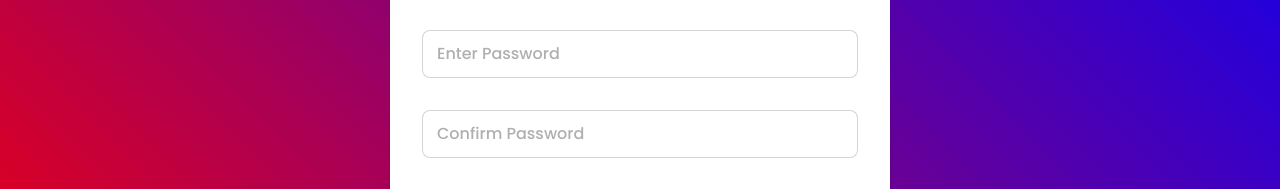
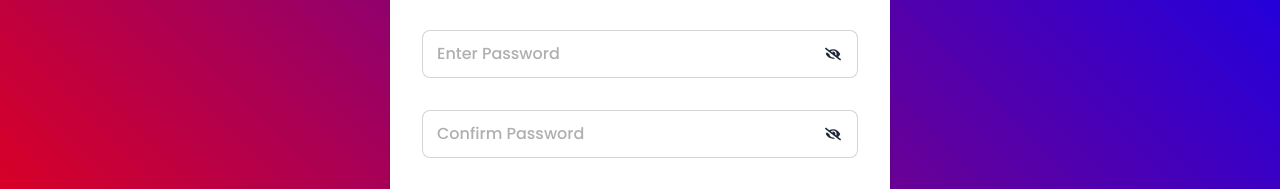
Before and after one commit to deepak-kr-patra/To-Do-List, a React (Vite) app in the folder frontend/: page /signup in a window 1280 px wide. Shown: the part 292-481 px from the top of the page. Built offline with nearby package versions, Linux system fonts and the light colour scheme.

Commit message:
added display password feature in input fields

```diff
--- a/frontend/src/components/UpdatePasswordModal.jsx
+++ b/frontend/src/components/UpdatePasswordModal.jsx
@@ -1,6 +1,7 @@
 import React, { useEffect, useState } from 'react'
 import useUpdatePassword from '../hooks/useUpdatePassword';
 import useAuthUser from '../zustand/useAuthUser';
+import { FaEye, FaEyeSlash } from "react-icons/fa";
 
 
 const UpdatePasswordModal = () => {
@@ -13,6 +14,17 @@ const UpdatePasswordModal = () => {
         newPassword: "",
         confirmedNewPassword: ""
     });
+
+    const [passwordVisibility, setPasswordVisibility] = useState(false);
+    const [confirmPasswordVisibility, setConfirmPasswordVisibility] = useState(false);
+
+    const togglePasswordVisibility = () => {
+        setPasswordVisibility(passwordVisibility === false ? true : false);
+    };
+
+    const toggleConfirmPasswordVisibility = () => {
+        setConfirmPasswordVisibility(confirmPasswordVisibility === false ? true : false);
+    };
 
     const closeChangePasswordModal = () => {
         const changePasswordModal = document.getElementById('change-password-modal-container');
@@ -45,14 +57,20 @@ const UpdatePasswordModal = () => {
                         <input type="password" id='old-password-input' placeholder='Enter current password' className="input input-bordered focus:outline-none focus:border-black w-full h-12" value={inputs.oldPassword} onChange={(e) => setInputs({ ...inputs, oldPassword: e.target.value })} />
                     </div>
 
-                    <div className='mb-4'>
-                        <label htmlFor="new-password-input" className='ml-2 cursor-pointer font-extrabold'>New Password</label>
-                        <input type="password" id='new-password-input' placeholder='Enter new password' className="input input-bordered focus:outline-none focus:border-black w-full h-12" value={inputs.newPassword} onChange={(e) => setInputs({ ...inputs, newPassword: e.target.value })} />
+                    <label htmlFor="new-password-input" className='ml-2 cursor-pointer font-extrabold'>New Password</label>
+                    <div className='mb-4 relative'>
+                        <input type={!passwordVisibility ? "password" : "text"} id='new-password-input' placeholder='Enter new password' className="input input-bordered focus:outline-none focus:border-black w-full h-12" value={inputs.newPassword} onChange={(e) => setInputs({ ...inputs, newPassword: e.target.value })} />
+                        <div className='eye-icon' onClick={() => togglePasswordVisibility()}>
+                            {!passwordVisibility ? <FaEyeSlash /> : <FaEye />}
+                        </div>
                     </div>
 
-                    <div className='mb-4'>
-                        <label htmlFor="confirm-new-password-input" className='ml-2 cursor-pointer font-extrabold'>Confirm New Password</label>
-                        <input type="password" id='confirm-new-password-input' placeholder='Confirm new password' className="input input-bordered focus:outline-none focus:border-black w-full h-12" value={inputs.confirmedNewPassword} onChange={(e) => setInputs({ ...inputs, confirmedNewPassword: e.target.value })} />
+                    <label htmlFor="confirm-new-password-input" className='ml-2 cursor-pointer font-extrabold'>Confirm New Password</label>
+                    <div className='mb-4 relative'>
+                        <input type={!confirmPasswordVisibility ? "password" : "text"} id='confirm-new-password-input' placeholder='Confirm new password' className="input input-bordered focus:outline-none focus:border-black w-full h-12" value={inputs.confirmedNewPassword} onChange={(e) => setInputs({ ...inputs, confirmedNewPassword: e.target.value })} />
+                        <div className='eye-icon' onClick={() => toggleConfirmPasswordVisibility()}>
+                            {!confirmPasswordVisibility ? <FaEyeSlash /> : <FaEye />}
+                        </div>
                     </div>
 
                     <div className='flex justify-end gap-2'>
--- a/frontend/src/index.css
+++ b/frontend/src/index.css
@@ -94,6 +94,14 @@ body {
     border-radius: 50px;
     border: 1px solid #DADCE0;
     color: #383838;
+}
+
+.eye-icon {
+    position: absolute;
+    top: 50%;
+    right: 4%;
+    transform: translateY(-50%);
+    cursor: pointer;
 }
 
 /* styling home page */
--- a/frontend/src/pages/Login.jsx
+++ b/frontend/src/pages/Login.jsx
@@ -2,6 +2,7 @@ import React, { useEffect, useState } from 'react';
 import { Link } from 'react-router-dom';
 import useLogin from '../hooks/useLogin';
 import useScreenWidth from '../zustand/useScreenwidth';
+import { FaEye, FaEyeSlash } from "react-icons/fa";
 
 
 const Login = () => {
@@ -11,6 +12,12 @@ const Login = () => {
 
   const { loading, login } = useLogin();
   const { screenWidth } = useScreenWidth();
+
+  const [passwordVisibility, setPasswordVisibility] = useState(false);
+
+  const togglePasswordVisibility = () => {
+    setPasswordVisibility(passwordVisibility === false ? true : false);
+  };
 
   const handleSubmit = (e) => {
     e.preventDefault();
@@ -58,7 +65,10 @@ const Login = () => {
             </div>
 
             <div className='input-div relative mb-8 max-sm:mb-6' id='password-div-login'>
-              <input type="password" id='password-div-input-login' className="input input-bordered focus:outline-none focus:border-black w-full h-12" value={password} onChange={(e) => setPassword(e.target.value)} />
+              <input type={!passwordVisibility ? "password" : "text"} id='password-div-input-login' className="input input-bordered focus:outline-none focus:border-black w-full h-12" value={password} onChange={(e) => setPassword(e.target.value)} />
+              <div className='eye-icon' onClick={() => togglePasswordVisibility()}>
+                {!passwordVisibility ? <FaEyeSlash /> : <FaEye />}
+              </div>
             </div>
 
             <div>
--- a/frontend/src/pages/Signup.jsx
+++ b/frontend/src/pages/Signup.jsx
@@ -2,6 +2,7 @@ import React, { useEffect, useState } from 'react';
 import { Link } from 'react-router-dom';
 import useSignup from '../hooks/useSignup';
 import useScreenWidth from '../zustand/useScreenwidth';
+import { FaEye, FaEyeSlash } from "react-icons/fa";
 
 
 const Signup = () => {
@@ -13,7 +14,18 @@ const Signup = () => {
   });
 
   const { loading, signup } = useSignup();
-  const {screenWidth} = useScreenWidth();
+  const { screenWidth } = useScreenWidth();
+
+  const [passwordVisibility, setPasswordVisibility] = useState(false);
+  const [confirmPasswordVisibility, setConfirmPasswordVisibility] = useState(false);
+
+  const togglePasswordVisibility = () => {
+    setPasswordVisibility(passwordVisibility === false ? true : false);
+  };
+
+  const toggleConfirmPasswordVisibility = () => {
+    setConfirmPasswordVisibility(confirmPasswordVisibility === false ? true : false);
+  };
 
   const handleSubmit = (e) => {
     e.preventDefault();
@@ -63,11 +75,17 @@ const Signup = () => {
             </div>
 
             <div className='input-div relative mb-8 max-sm:mb-6' id='password-div-signup'>
-              <input type="password" id='password-div-input-signup' className="input input-bordered focus:outline-none focus:border-black w-full h-12" value={userInputs.password} onChange={(e) => setUserInputs({ ...userInputs, password: e.target.value })} />
+              <input type={!passwordVisibility ? "password" : "text"} id='password-div-input-signup' className="input input-bordered focus:outline-none focus:border-black w-full h-12" value={userInputs.password} onChange={(e) => setUserInputs({ ...userInputs, password: e.target.value })} />
+              <div className='eye-icon' onClick={() => togglePasswordVisibility()}>
+                {!passwordVisibility ? <FaEyeSlash /> : <FaEye />}
+              </div>
             </div>
 
             <div className='input-div relative mb-8 max-sm:mb-6' id='confirmPassword-div-signup'>
-              <input type="password" id='confirmPassword-div-input-signup' className="input input-bordered focus:outline-none focus:border-black w-full h-12" value={userInputs.confirmedPassword} onChange={(e) => setUserInputs({ ...userInputs, confirmedPassword: e.target.value })} />
+              <input type={!confirmPasswordVisibility ? "password" : "text"} id='confirmPassword-div-input-signup' className="input input-bordered focus:outline-none focus:border-black w-full h-12" value={userInputs.confirmedPassword} onChange={(e) => setUserInputs({ ...userInputs, confirmedPassword: e.target.value })} />
+              <div className='eye-icon' onClick={() => toggleConfirmPasswordVisibility()}>
+                {!confirmPasswordVisibility ? <FaEyeSlash /> : <FaEye />}
+              </div>
             </div>
 
             <div>
```
